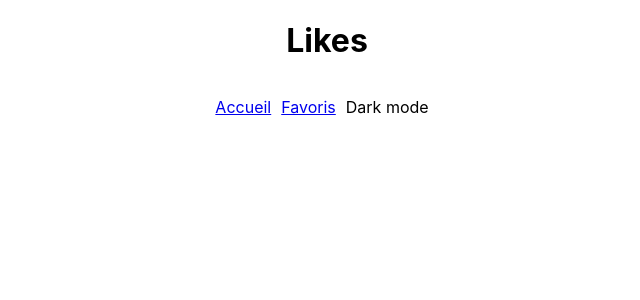
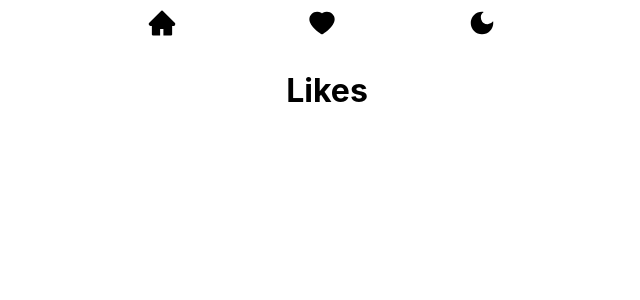
Before and after one commit to PaulCollas/random-user, a React (Create React App) app: page /likes in a window 1280 px wide. Shown: the top 300 px of the page, without its empty margins (313-953 px from the left). Built offline with nearby package versions, Linux system fonts and the light colour scheme.

Commit message:
UPDATE : menu icons & links

```diff
--- a/package.json
+++ b/package.json
@@ -8,6 +8,7 @@
     "@testing-library/user-event": "^13.5.0",
     "react": "^17.0.2",
     "react-dom": "^17.0.2",
+    "react-icons": "^4.3.1",
     "react-router-dom": "^6.2.2",
     "react-scripts": "5.0.0",
     "web-vitals": "^2.1.4"
--- a/src/App.js
+++ b/src/App.js
@@ -8,11 +8,12 @@ function App() {
   return (
     <div className="App">
       <BrowserRouter>
+        <Navbar />
         <Routes>
           <Route path='/' element={<Home/>} />
           <Route path='/likes' element={<Likes/>} />
         </Routes>
-        <Navbar />
+
       </BrowserRouter>
     </div>
   );
--- a/src/components/Navbar/Navbar.css
+++ b/src/components/Navbar/Navbar.css
@@ -17,6 +17,11 @@ nav {
     margin-right: 10px;
     color: #000;
     cursor: pointer;
+    width: 150px;
+
+}
+.link {
+    text-decoration: none;
 }
 .btn {
     display: none;
--- a/src/components/Navbar/Navbar.js
+++ b/src/components/Navbar/Navbar.js
@@ -1,6 +1,10 @@
 import React, {useState, useEffect} from "react";
 import "./Navbar.css"
 import { NavLink } from "react-router-dom";
+import { AiFillHome } from 'react-icons/ai';
+import { AiFillHeart } from 'react-icons/ai';
+import { MdDarkMode } from 'react-icons/md';
+import { BiMenuAltRight } from 'react-icons/bi';
 
 export default function Navbar() {
 
@@ -33,14 +37,14 @@ export default function Navbar() {
             {(toggleMenu || largeur > 500) && (
 
                 <ul className="liste">
-                    <li className="items"><NavLink to="/">Accueil</NavLink></li>
-                    <li className="items"><NavLink to="/likes">Favoris</NavLink></li>
-                    <li className="items">Dark mode</li>
+                    <li className="items"><NavLink to="/" className='link'><AiFillHome size={30} style={{ fill: 'black' }}/></NavLink></li>
+                    <li className="items"><NavLink to="/likes" className='link'><AiFillHeart size={30} style={{ fill: 'black' }}/></NavLink></li>
+                    <li className="items"><MdDarkMode size={30} style={{ fill: 'black' }}/></li>
                 </ul>
 
             )}
 
-            <button onClick={toggleNavSmallScreen} className="btn"> BTN </button>
+            <a onClick={toggleNavSmallScreen} className="btn"> <BiMenuAltRight size={30} style={{ fill: 'black' }}/> </a>
         </nav>
     )
 }
--- a/src/components/pages/Likes.js
+++ b/src/components/pages/Likes.js
@@ -2,7 +2,6 @@ import React, { Component } from 'react';
 
 class Likes extends Component {
   render() {
-      console.log("test")
     return (
         <h1>Likes</h1>
     )
```
Also changed, not shown: 1 other file (tests, documents, lock files or other folders).
